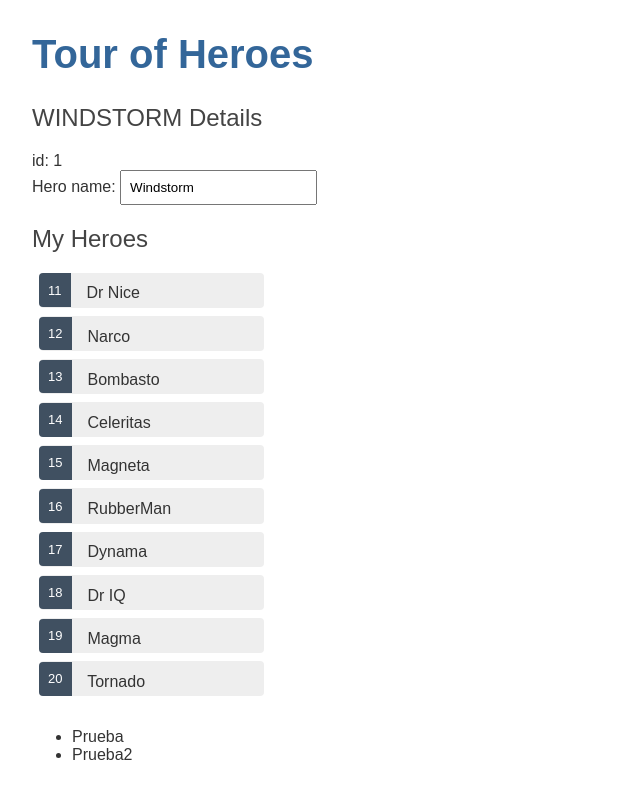
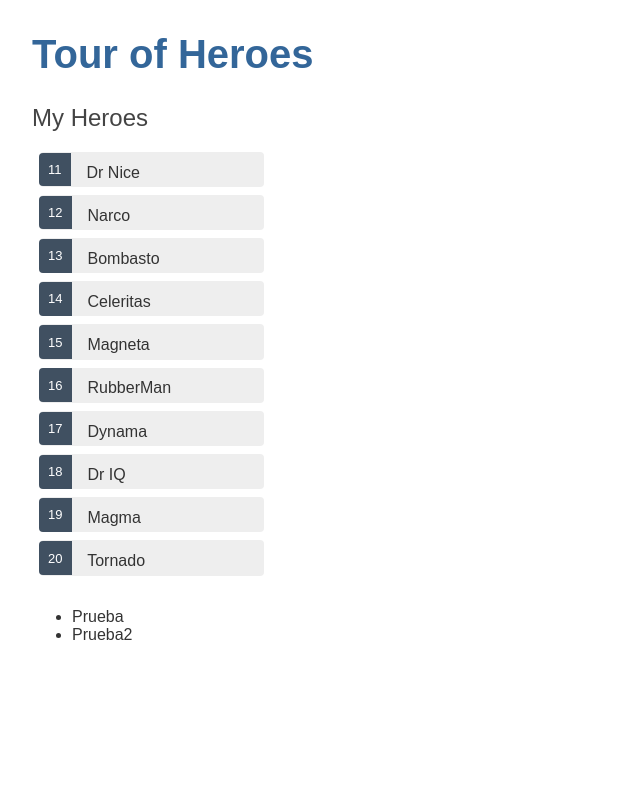
Before and after one commit to javierlete/angular-tour-of-heroes-2021-06, an Angular app: page / in a window 1280 px wide. Shown: the whole page, without its empty margins (0-640 px from the left). Built offline with nearby package versions, Linux system fonts and the light colour scheme.

Commit message:
Display selection list: Viewing details

```diff
--- a/src/app/heroes/heroes.component.html
+++ b/src/app/heroes/heroes.component.html
@@ -1,13 +1,15 @@
-<h2>{{hero.name | uppercase}} Details</h2>
-<div><span>id: </span>{{hero.id}}</div>
-<div>
-    <label for="name">Hero name: </label>
-    <input id="name" [(ngModel)]="hero.name" placeholder="name">
+<div *ngIf="selectedHero">
+    <h2>{{selectedHero.name | uppercase}} Details</h2>
+    <div><span>id: </span>{{selectedHero.id}}</div>
+    <div>
+        <label for="hero-name">Hero name: </label>
+        <input id="hero-name" [(ngModel)]="selectedHero.name" placeholder="name">
+    </div>
 </div>
 
 <h2>My Heroes</h2>
 <ul class="heroes">
-    <li *ngFor="let hero of heroes">
+    <li *ngFor="let hero of heroes" (click)="onSelect(hero)" [class.selected]="hero === selectedHero">
         <span class="badge">{{hero.id}}</span> {{hero.name}}
     </li>
 </ul>
--- a/src/app/heroes/heroes.component.ts
+++ b/src/app/heroes/heroes.component.ts
@@ -16,9 +16,15 @@
 
   heroes = HEROES;
 
+  selectedHero?: Hero;
+
   constructor() { }
 
   ngOnInit(): void {
   }
 
+  onSelect(hero: Hero): void {
+    this.selectedHero = hero;
+  }
+
 }
```
